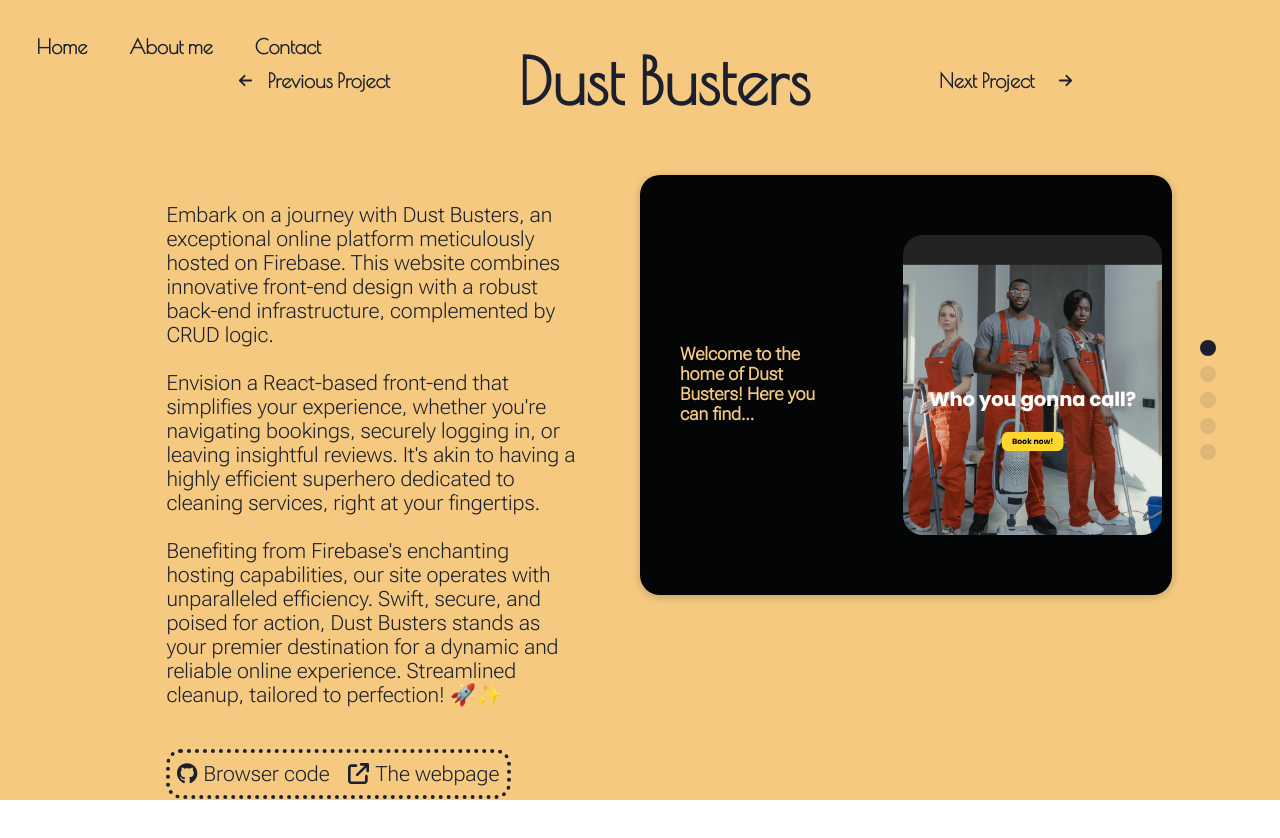
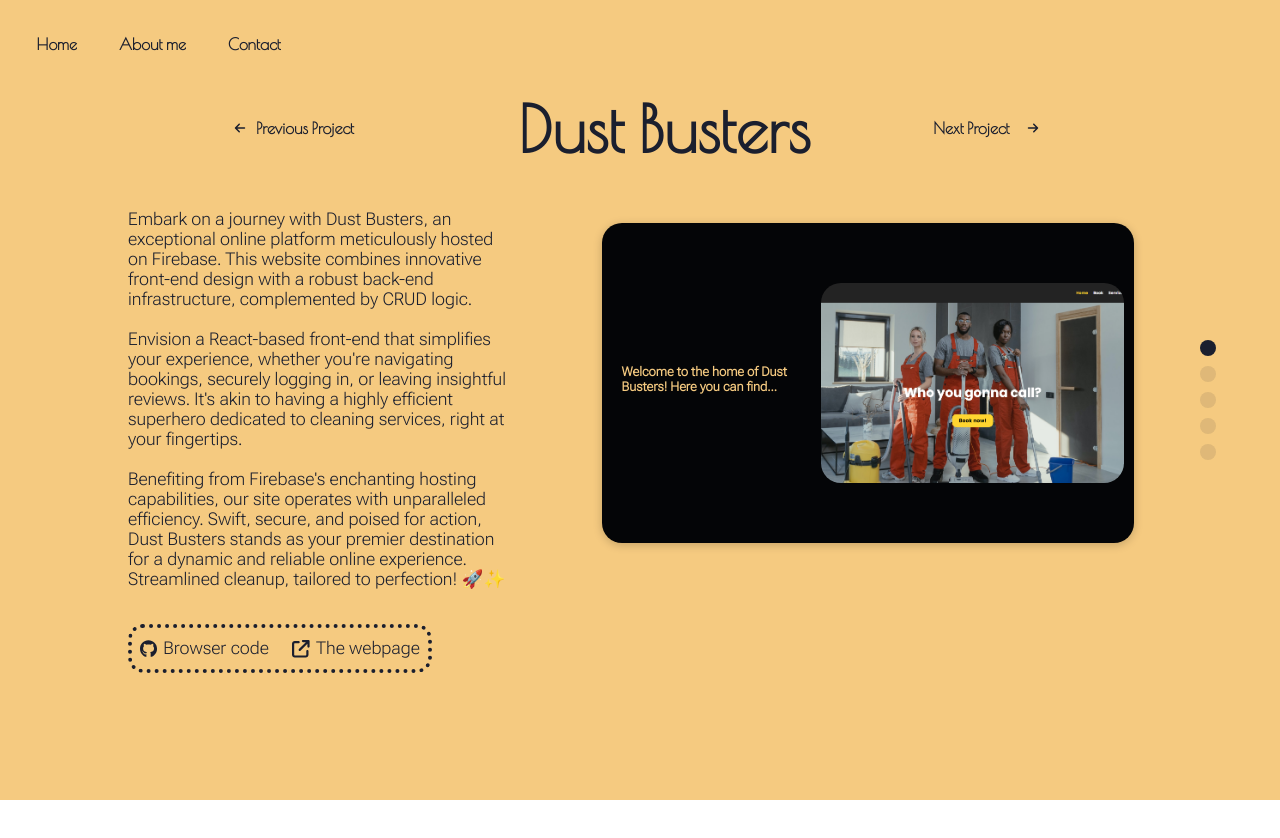
Before and after one commit to starleafer/My-portfolio, a React (Vite) app in the folder workspace/: page /cleaning in a window 1280 px wide. Shown: the top 838 px of the page. Built offline with nearby package versions, Linux system fonts and the light colour scheme; a web font is replaced by a local one.

Commit message:
Update responsive styles for media queries

```diff
--- a/workspace/src/components/CustomButton.jsx
+++ b/workspace/src/components/CustomButton.jsx
@@ -133,6 +133,10 @@ const Button = styled.button`
     }
   `}
 
+  @media (max-width: 1536px) {
+    font-size: 1rem;
+  }
+
   @media (max-width: 768px) {
     width: 14vw;
     font-size: 1.3vw;
@@ -157,4 +161,6 @@ const StyledIcon = styled(FontAwesomeIcon)`
     props.invertedColors
       ? props.backgroundColor
       : props.color || "var(--dark)"};
+
+
 `;
--- a/workspace/src/components/GalleryImagePopover.jsx
+++ b/workspace/src/components/GalleryImagePopover.jsx
@@ -81,30 +81,30 @@ const GalleryImagePopover = ({
             </ImageGroup>
             <NavigationGroup>
               <CustomButton
-                width={"10em"}
-                border
                 invertedColors={invertedColors}
                 color={color}
                 backgroundColor={backgroundColor}
                 shadowColor={shadowColor}
+                onClick={handlePrevious}
+                label="Previous"
+                width={"10em"}
+                border
                 title
-                label="Previous"
                 hasIcon
                 previous
-                onClick={handlePrevious}
               />
               <CustomButton
-                width={"10em"}
-                border
                 invertedColors={invertedColors}
                 color={color}
                 backgroundColor={backgroundColor}
                 shadowColor={shadowColor}
+                onClick={handleNext}
+                width={"10em"}
+                label="Next "
+                border
                 title
-                label="Next "
                 hasIcon
                 next
-                onClick={handleNext}
               />
             </NavigationGroup>
           </PopoverContent>
@@ -143,20 +143,29 @@ const ImageContainer = styled.div`
   display: flex;
   justify-content: center;
   align-items: center;
-  /* margin-left: 5vw; */
   border-radius: 20px;
   overflow: hidden;
   background-color: ${(props) => props.backgroundColor};
+
+  @media (max-width: 1536px) {
+    width: ${(props) => props.isNative ? "60%" : "80%"};
+    height: ${(props) => props.isNative ? "60%" : "80%"};
+  }
 `;
 
 const PopoverImage = styled(m.img)`
-  width: ${(props) => props.isNative ? "60%" : "80%"};
-  height: ${(props) => props.isNative ? "60%" : "80%"};
+  width: 100%; /* Take up the full width of the container */
+  height: 100%; /* Take up the full height of the container */
   object-fit: cover;
   background-color: ${(props) => props.backgroundColor};
   border-radius: 20px;
   box-shadow: 0px 4px 20px rgba(0, 0, 0, 0.15);
+
+  @media (max-width: 1536px) {
+    width: ${(props) => props.isNative ? "100%" : "90%"};
+  }
 `;
+
 
 const ImageGroup = styled.div`
   display: flex;
--- a/workspace/src/components/PageBody.jsx
+++ b/workspace/src/components/PageBody.jsx
@@ -207,11 +207,9 @@ const Content = styled.div`
 
   color: ${(props) => props.color};
 
-  @media (max-width: 1024px) {
-    width: 95%;
-    padding-top: 50px;
-    margin: 0 10px 0 0;
-    gap: 20px;
+  @media (max-width: 1536px) {
+    padding-top: 40px;
+
   }
 
   @media (max-width: 768px) {
@@ -231,6 +229,10 @@ const ContentGroup = styled.div`
   flex-direction: row;
   margin-left: 10vw;
   gap: 4em;
+
+  @media (max-width: 1536px) {
+    margin-left: 7vw;
+  }
 `;
 
 const TitleContainer = styled.div`
@@ -252,10 +254,12 @@ const PageDescription = styled.div`
   align-self: flex-start;
   font-size: clamp(10px, 2vw, 21px);
 
-  @media (max-width: 1024px) {
+  @media (max-width: 1536px) {
     font-size: 1.1em;
-    width: 50vw;
+    width: 30vw;
     flex-wrap: wrap;
+    padding-top: 0px;
+
   }
   @media (max-width: 768px) {
     font-size: 1.1em;
@@ -267,6 +271,7 @@ const PageDescription = styled.div`
     width: 100%;
   }
 `;
+
 const LinkGroup = styled.div`
   display: flex;
   width: 100%;
@@ -295,9 +300,7 @@ const Github = styled.div`
   border-radius: 15px;
   border: 4px dotted ${(props) => props.color};
 
-  @media (max-width: 1440px) {
-    font-size: 1vw;
-  }
+
 
   @media (max-width: 1024px) {
     font-size: 1vw;
@@ -347,6 +350,10 @@ const InfoLinks = styled.div`
   &:hover {
     color: #fff;
   }
+
+  @media (max-width: 1536px) {
+    font-size: 1em;
+  }
 `;
 
 const ImageContainer = styled(motion.div)`
--- a/workspace/src/components/PageNavigationButton.jsx
+++ b/workspace/src/components/PageNavigationButton.jsx
@@ -96,7 +96,7 @@ const Container = styled.div`
   gap: 6em;
 
   @media (max-width: 1536px) {
-    margin: 0;
+    margin-top: 1vh;
   }
 `;
 
--- a/workspace/src/components/ParallaxImage.jsx
+++ b/workspace/src/components/ParallaxImage.jsx
@@ -202,6 +202,13 @@ const CardWrapper = styled(motion.div)`
   background-color: ${(props) => props.backgroundColor};
   box-shadow: 0px 2px 10px rgba(0, 0, 0, 0.2);
   flex-shrink: 0;
+
+  @media (max-width: 1536px) {
+    gap: ${(props) => (props.isNative ? "0" : "2em")};
+    width: ${(props) => (props.isNative ? "30vw" : "40vw")};
+    min-height: ${(props) => (props.isNative ? "330px" : "300px")};
+  }
+
 `;
 
 const InfoContainer = styled.div`
@@ -213,6 +220,10 @@ const InfoContainer = styled.div`
   margin: 0 0 10px 30px;
   width: 170px;
   left: 20px;
+
+  @media (max-width: 1536px) {
+    margin: 0 0 10px 10px;
+  }
 `;
 
 const Info = styled.p`
@@ -220,6 +231,10 @@ const Info = styled.p`
   font-weight: 600;
   margin-bottom: 10px;
   font-family: "Roboto Flex";
+
+  @media (max-width: 1536px) {
+    font-size: .8rem;
+  }
 `;
 
 const ImageContainer = styled.div`
@@ -231,6 +246,11 @@ const ImageContainer = styled.div`
   height: ${(props) => (props.isNative ? "400px" : "300px")};
   overflow: hidden;
   border-radius: 20px;
+
+  @media (max-width: 1536px) {
+    height: ${(props) => (props.isNative ? "300px" : "200px")};
+    width: ${(props) => (props.isNative ? "50%" : "60%")};
+  }
 `;
 
 const Image = styled(motion.img)`
```
